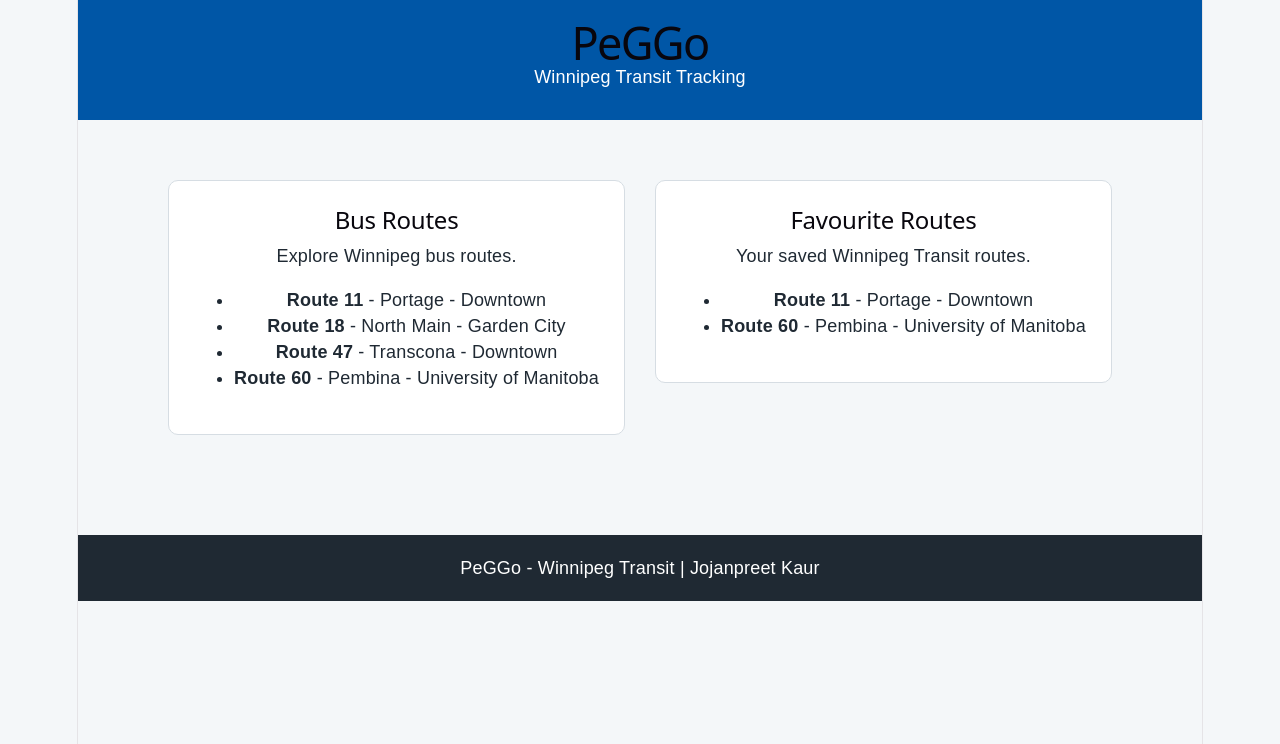
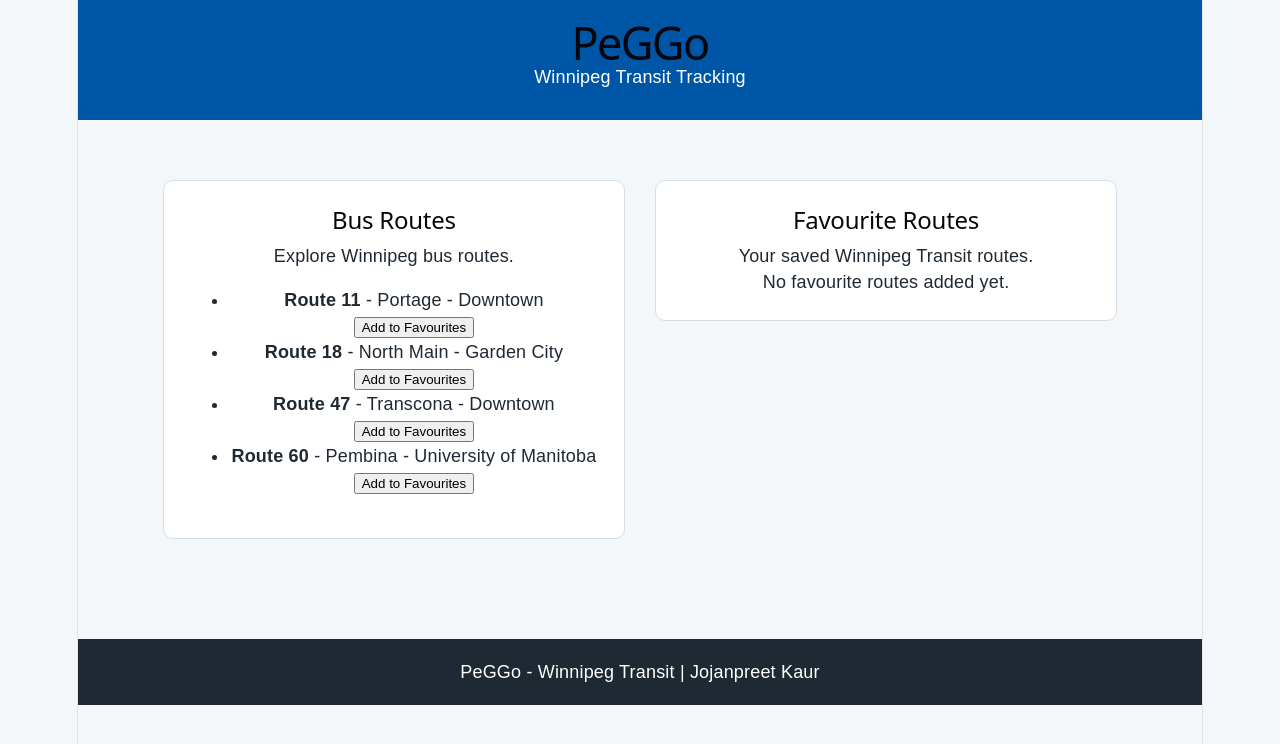
Before and after one commit to JOJAN89/peggo-transit, a React (Vite) app: page / in a window 1280 px wide. Shown: the top 744 px of the page. Built offline with nearby package versions, Linux system fonts and the light colour scheme.

Commit message:
Add favourite routes state and interactions

```diff
--- a/src/App.tsx
+++ b/src/App.tsx
@@ -1,8 +1,24 @@
+import { useState } from "react";
 import "./App.css";
 import BusRoutes from "./components/bus-routes/BusRoutes";
 import FavouriteRoutes from "./components/favourite-routes/FavouriteRoutes";
+import type { Route } from "./types/Route";
 
 function App() {
+  const [favouriteRoutes, setFavouriteRoutes] = useState<Route[]>([]);
+
+  function addFavourite(route: Route) {
+    if (!favouriteRoutes.some((item) => item.id === route.id)) {
+      setFavouriteRoutes([...favouriteRoutes, route]);
+    }
+  }
+
+  function removeFavourite(routeId: number) {
+    setFavouriteRoutes(
+      favouriteRoutes.filter((route) => route.id !== routeId)
+    );
+  }
+
   return (
     <>
       <header>
@@ -11,8 +27,12 @@ function App() {
       </header>
 
       <main>
-        <BusRoutes />
-        <FavouriteRoutes />
+        <BusRoutes onAddFavourite={addFavourite} />
+
+        <FavouriteRoutes
+          favouriteRoutes={favouriteRoutes}
+          onRemoveFavourite={removeFavourite}
+        />
       </main>
 
       <footer>
--- a/src/components/bus-routes/BusRoutes.tsx
+++ b/src/components/bus-routes/BusRoutes.tsx
@@ -1,5 +1,11 @@
-function BusRoutes() {
-  const routes = [
+import type { Route } from "../../types/Route";
+
+type BusRoutesProps = {
+  onAddFavourite: (route: Route) => void;
+};
+
+function BusRoutes({ onAddFavourite }: BusRoutesProps) {
+  const routes: Route[] = [
     { id: 11, name: "Portage", destination: "Downtown" },
     { id: 18, name: "North Main", destination: "Garden City" },
     { id: 47, name: "Transcona", destination: "Downtown" },
@@ -14,7 +20,15 @@ function BusRoutes() {
       <ul>
         {routes.map((route) => (
           <li key={route.id}>
-            <strong>Route {route.id}</strong> - {route.name} - {route.destination}
+            <strong>Route {route.id}</strong> - {route.name} -{" "}
+            {route.destination}
+
+            <button
+              type="button"
+              onClick={() => onAddFavourite(route)}
+            >
+              Add to Favourites
+            </button>
           </li>
         ))}
       </ul>
--- a/src/components/favourite-routes/FavouriteRoutes.tsx
+++ b/src/components/favourite-routes/FavouriteRoutes.tsx
@@ -1,21 +1,36 @@
-function FavouriteRoutes() {
-  const favouriteRoutes = [
-    { id: 11, name: "Portage", destination: "Downtown" },
-    { id: 60, name: "Pembina", destination: "University of Manitoba" },
-  ];
+import type { Route } from "../../types/Route";
 
+type FavouriteRoutesProps = {
+  favouriteRoutes: Route[];
+  onRemoveFavourite: (routeId: number) => void;
+};
+
+function FavouriteRoutes({
+  favouriteRoutes,
+  onRemoveFavourite,
+}: FavouriteRoutesProps) {
   return (
     <section className="favourite-routes">
       <h2>Favourite Routes</h2>
       <p>Your saved Winnipeg Transit routes.</p>
 
+      {favouriteRoutes.length === 0 ? (
+        <p>No favourite routes added yet.</p>
+      ) : (
         <ul>
           {favouriteRoutes.map((route) => (
             <li key={route.id}>
               <strong>Route {route.id}</strong> - {route.name} - {route.destination}
+              <button
+                type="button"
+                onClick={() => onRemoveFavourite(route.id)}
+              >
+                Remove
+              </button>
             </li>
           ))}
         </ul>
+      )}
     </section>
   );
 }
--- /dev/null
+++ b/src/types/Route.ts
@@ -0,0 +1,5 @@
+export type Route = {
+  id: number;
+  name: string;
+  destination: string;
+};
```
Lines whose indentation alone changed are shown as unchanged.
